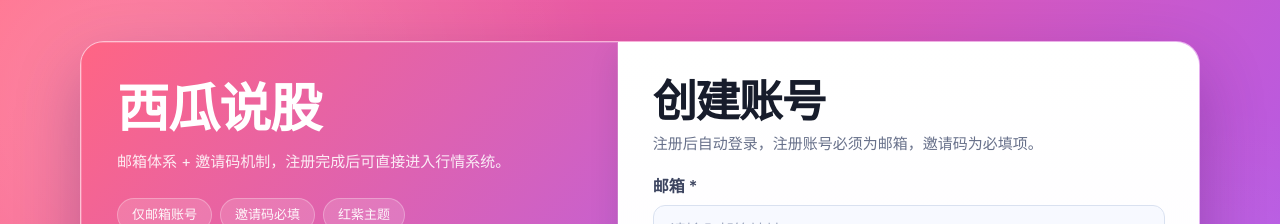
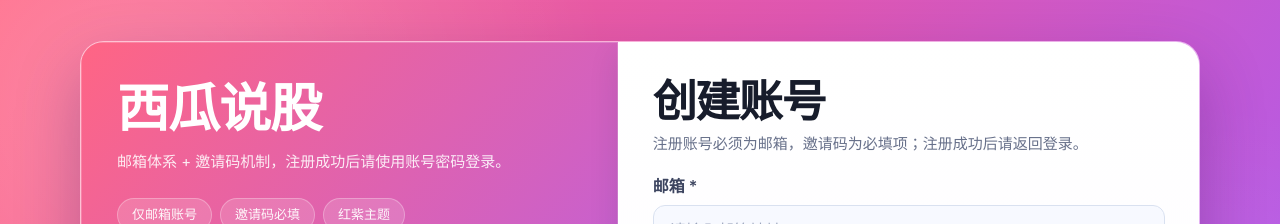
Before and after one commit to watermelon-9/xgvst, a SvelteKit app in the folder apps/web/: page /auth/register in a window 1280 px wide. Shown: the top 224 px of the page. Built offline with nearby package versions, Linux system fonts and the light colour scheme; no server answers.

Commit message:
refine(auth-logic): align register and reset copy with actual flow

```diff
--- a/apps/web/src/routes/auth/forgot-password/+page.svelte
+++ b/apps/web/src/routes/auth/forgot-password/+page.svelte
@@ -54,7 +54,7 @@
 
 		loading = true;
 		await new Promise((resolve) => setTimeout(resolve, 700));
-		toast.success('验证通过，密码已重置（UI演示）');
+		toast.success('验证通过，密码已重置');
 		await goto(`/auth/login?email=${encodeURIComponent(email.trim().toLowerCase())}`);
 	}
 </script>
--- a/apps/web/src/routes/auth/register/+page.svelte
+++ b/apps/web/src/routes/auth/register/+page.svelte
@@ -62,10 +62,10 @@
 	tone="register"
 	sideAriaLabel="注册说明"
 	sideTitle="西瓜说股"
-	sideDescription="邮箱体系 + 邀请码机制，注册完成后可直接进入行情系统。"
+	sideDescription="邮箱体系 + 邀请码机制，注册成功后请使用账号密码登录。"
 	sideTags={['仅邮箱账号', '邀请码必填', '红紫主题']}
 	headTitle="创建账号"
-	headDescription="注册后自动登录，注册账号必须为邮箱，邀请码为必填项。"
+	headDescription="注册账号必须为邮箱，邀请码为必填项；注册成功后请返回登录。"
 >
 	{#snippet form()}
 		<form class="auth-form" novalidate onsubmit={onSubmit}>
```
